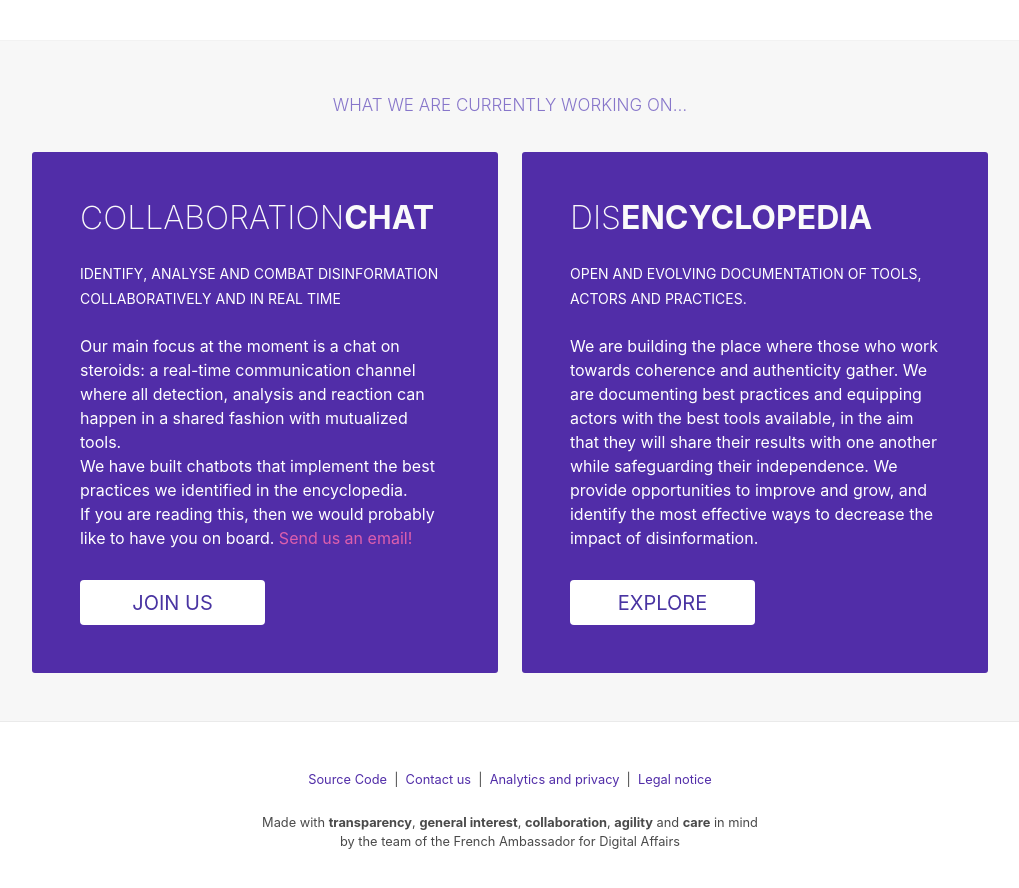
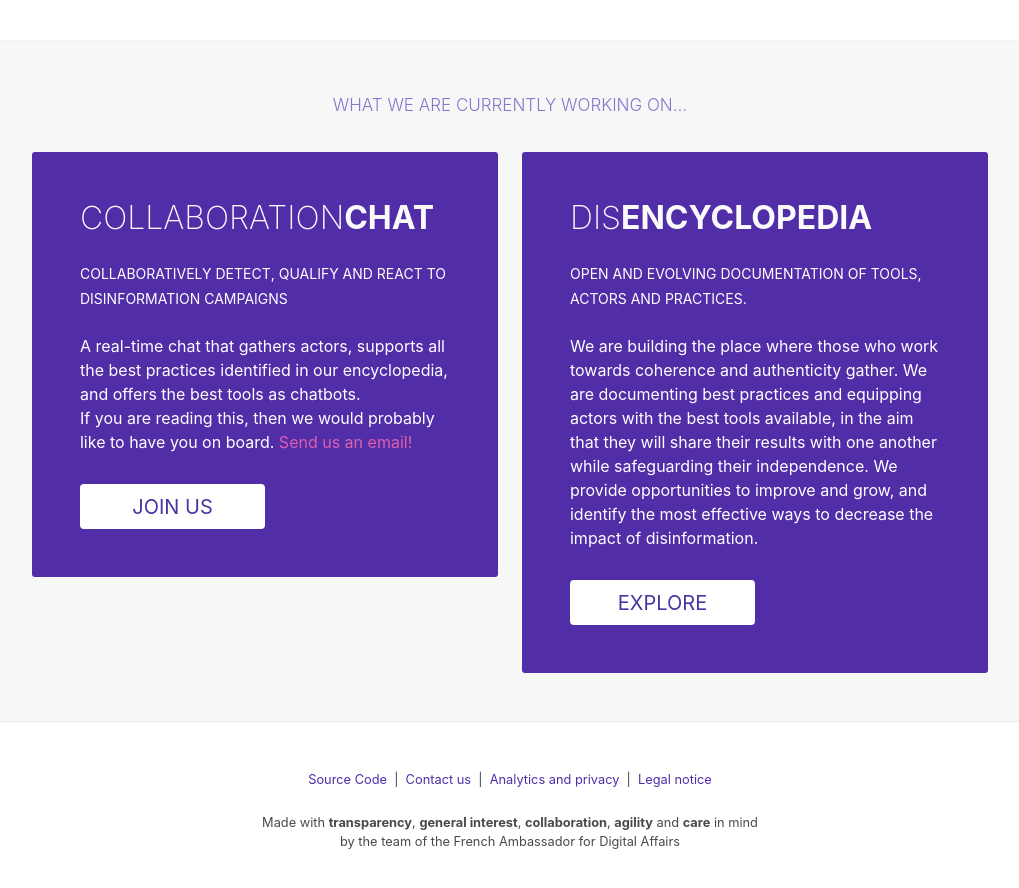
Before and after one commit to ambanum/disinfo.quaidorsay.fr, a Jekyll site: the page built from _pages/index.html, in a window 1280 px wide and 900 px high, scrolled down 634 px. Shown: the top 888 px of the window, without its empty margins (130-1149 px from the left). Built offline with Jekyll 4.4.1, drawn with Linux system fonts in a browser that asks for light colours; comment, search, counter and statistics services are not loaded.

Commit message:
Shorten and orient to action the chat description

```diff
--- a/_pages/index.html
+++ b/_pages/index.html
@@ -55,12 +55,11 @@ nav_exclude: true
 							<span class="thin">Collaboration</span><wbr>chat
 						</h2>
 						<h4 class="subtitle is-spaced">
-							Identify, analyse and combat disinformation collaboratively and in real time
+							Collaboratively detect, qualify and react to disinformation campaigns
 						</h4>
 						<p>
-							Our main focus at the moment is a chat on steroids: a real-time communication channel where all detection, analysis and reaction can happen in a shared fashion with mutualized tools.<br />
-							We have built chatbots that implement the best practices we identified in the encyclopedia.<br />
-							If you are reading this, then we would probably like to have you on board. <a href="mailto:matti.schneider@diplomatie.gouv.fr">Send us an email!</a>
+							A real-time chat that gathers actors, supports all the best practices identified in our encyclopedia, and offers the best tools as chatbots.<br />
+							If you are reading this, then we would probably like to have you on board. <a href="mailto:matti.schneider@diplomatie.gouv.fr?subject=CollaborationChat">Send us an email!</a>
 						</p>
 						<!-- Use data-proofer-ignore for `/collaborate` as we assume redirection to the chat app will be done on the server level -->
 						<a href="/collaborate" class="button is-white is-medium" data-proofer-ignore>
```
